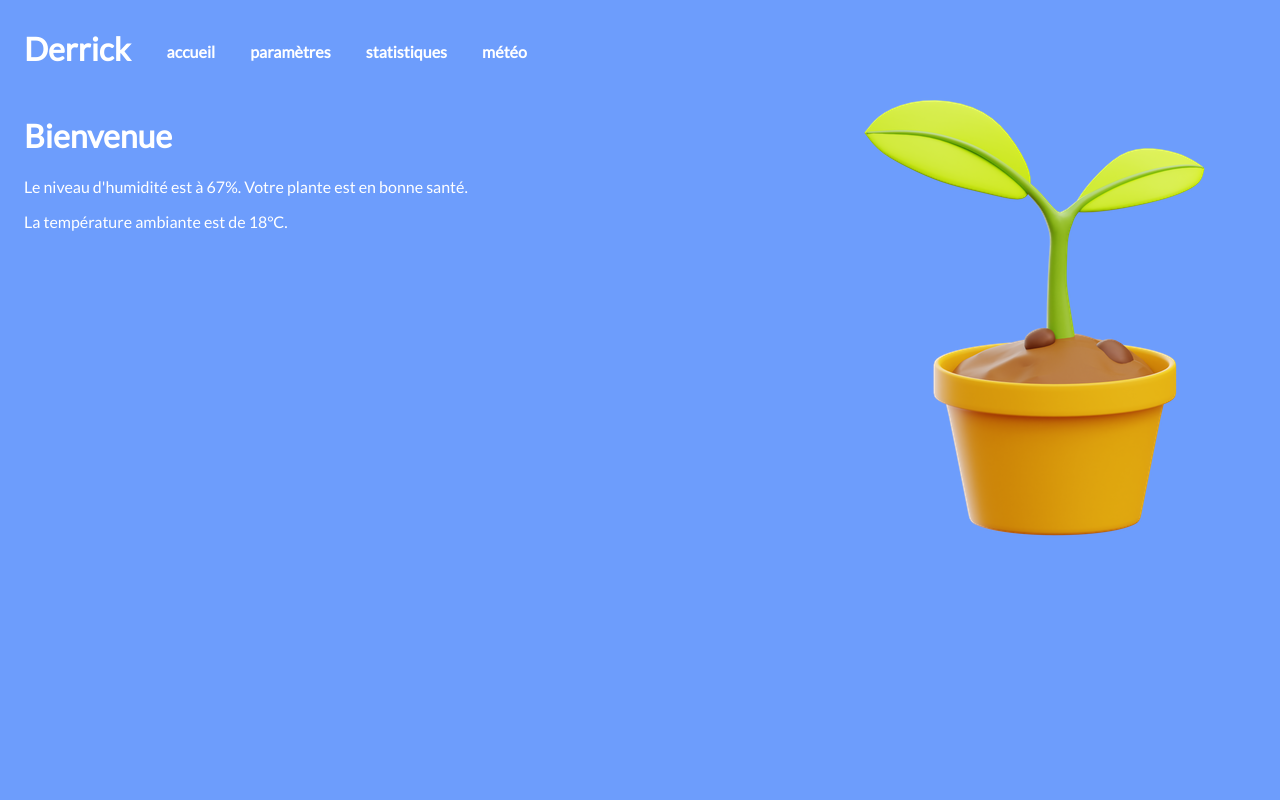
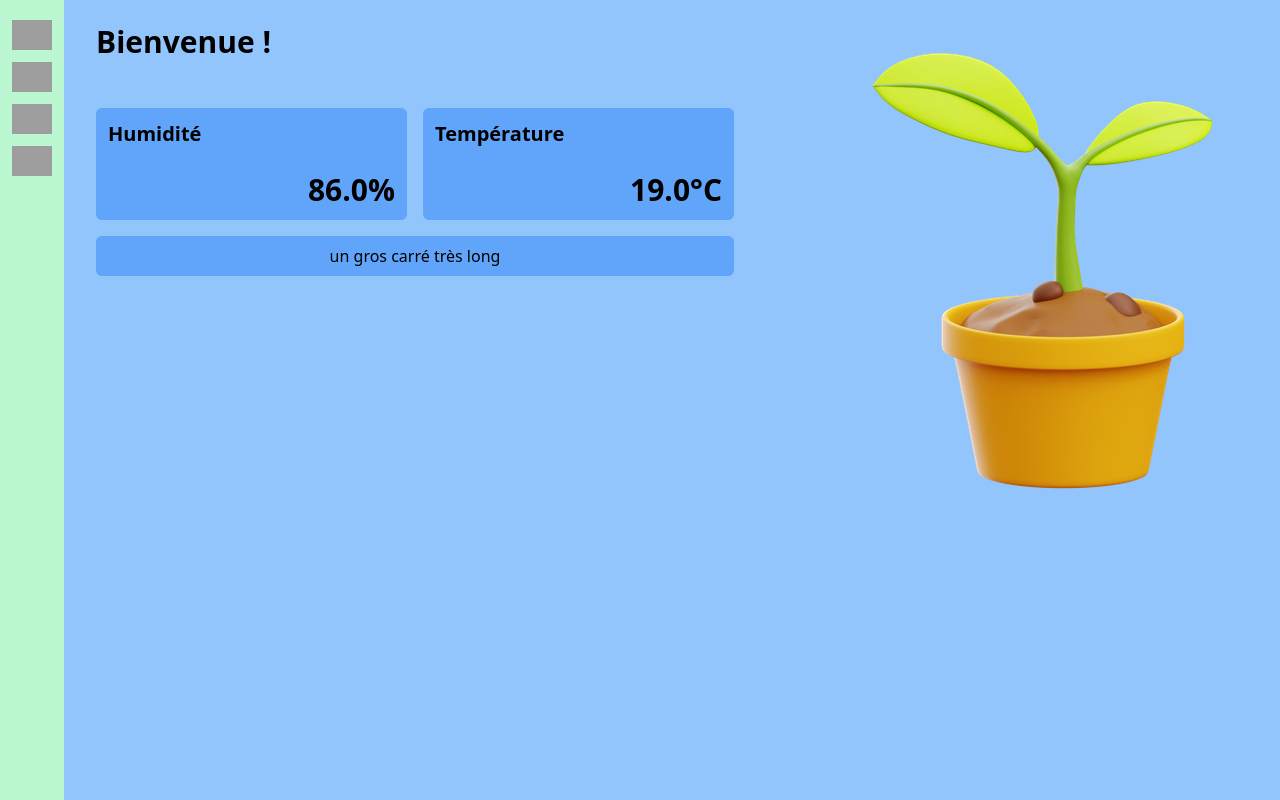
Before and after one commit to camillevnsse/derrick_smart_plant, a Flask app: page / in a window 1280 px wide. Run offline with Flask 2, Linux system fonts and the light colour scheme; some libraries are stand-ins or nearby versions; grey boxes are pictures that could not be loaded.

Commit message:
Add files via upload

```diff
--- a/main.py
+++ b/main.py
@@ -1,7 +1,6 @@
 import json
 from flask import Flask, render_template, request
 from notification import NotificationApi
-from watering import WateringApi
 import db_test
 
 app = Flask(__name__)
@@ -61,11 +60,5 @@ def test_notif():
     return json.dumps({"status": 200, "notification_status": "correct"})
 
 
-@app.route("/watering")
-def watering():
-    WateringApi.water()
-    return json.dumps({"status": 200, "notification_status": "correct"})
-
-
 if __name__ == "__main__":
     app.run(debug=True)
--- a/templates/home.html
+++ b/templates/home.html
@@ -3,17 +3,30 @@
 <html lang="fr" >
     <head>
         <meta charset="utf-8">
-        <title>accueil</title>
+        <title>Accueil</title>
         <link rel="icon" href="{{ url_for('static', filename='favicon.ico') }}">
 
     </head>
     <body>
         {% extends "template.html" %}
         {% block content %}
-        <img id="dp_illustration" src="{{ url_for('static', filename='derrick_plant.jpg') }}" alt="illustration plante">
-        <h1>Bienvenue</h1>
-        <p>Le niveau d'humidité est à 67%. Votre plante est en bonne santé.</p>
-        <p>La température ambiante est de 18°C. </p>
+        <img class ="float-right pt-12" id="dp_illustration" src="{{ url_for('static', filename='derrick_plant.jpg') }}" alt="illustration plante">
+        <div class="pl-24 py-6 font-bold text-3xl">Bienvenue !</div>
+        <div class="px-24 py-6 grid grid-cols-2 gap-4">
+            <div class="bg-blue-400 rounded-md">
+                <p class="m-3 text-xl font-bold">Humidité</p>
+                <p class="float-right m-3 text-3xl font-bold">{{hum}}%</p>
+            </div>
+            <div class="bg-blue-400 rounded-md">
+                <p class="m-3 text-xl font-semibold">Température</p>
+                <p class="float-right m-3 text-3xl font-bold">{{temp}}°C</p>
+            </div>
+            <div class="bg-blue-400 rounded-md col-span-2">
+                <p class="text-center m-2">un gros carré très long</p>
+            </div>
+        </div>
+        <!--<p>Le niveau d'humidité est à 67%. Votre plante est en bonne santé.</p>
+        <p>La température ambiante est de 18°C.</p>-->
         {% endblock %}
     </body>
 </html>
--- a/templates/template.html
+++ b/templates/template.html
@@ -6,27 +6,21 @@
     <head>
         <meta charset="utf-8">
         <title>parent</title>
-        <link rel="stylesheet" href="{{url_for('static', filename='css/template.css') }}">
+        <!-- <link rel="stylesheet" href="{{url_for('static', filename='css/template.css') }}"> -->
+        <script src="https://cdn.tailwindcss.com"></script>
     </head>
-    <body>
+    <body class="bg-blue-300">
         <header>
             <div class="container">
-                <h1 class="navigation">Derrick</h1>
                 <strong><nav>
-                    <ul class="menu">
-                        <li>
-                            <a href="{{url_for('home')}}">accueil</a> <!-- calls the function url_for given the name of the fct as argument (the page it refers to)-->
-                        </li>
-                        <li>
-                            <a href="{{url_for('settings')}}">paramètres</a>
-                        </li>
-                        <li>
-                            <a href="{{url_for('statistics')}}">statistiques</a>
-                        </li>
-                        <li>
-                            <a href="{{url_for('get_weather')}}">météo</a>
-                        </li>
-                    </ul>
+                    <div class="fixed float-left h-screen w-16 bg-green-200">
+                        <div class="fixed flex flex-col h-10 w-10 mx-3 py-5">
+                            <div class="pb-3"><a href="{{url_for('home')}}"><img src="https://cdn-icons-png.flaticon.com/512/5729/5729968.png"></a></div>
+                            <div class="pb-3"><a href="{{url_for('settings')}}"><img src="https://cdn-icons-png.flaticon.com/512/5698/5698946.png"></a></div>
+                            <div class="pb-3"><a href="{{url_for('statistics')}}"><img src="https://cdn-icons-png.flaticon.com/512/5429/5429629.png"></a></div>
+                            <div class="pb-3"><a href="{{url_for('get_weather')}}"><img src="https://cdn-icons-png.flaticon.com/512/2046/2046254.png"></a></div>
+                        </div>
+                    </div>
                 </nav></strong>
             </div>
         </header>
```
Also changed, not shown: tailwind.config.js (added).
